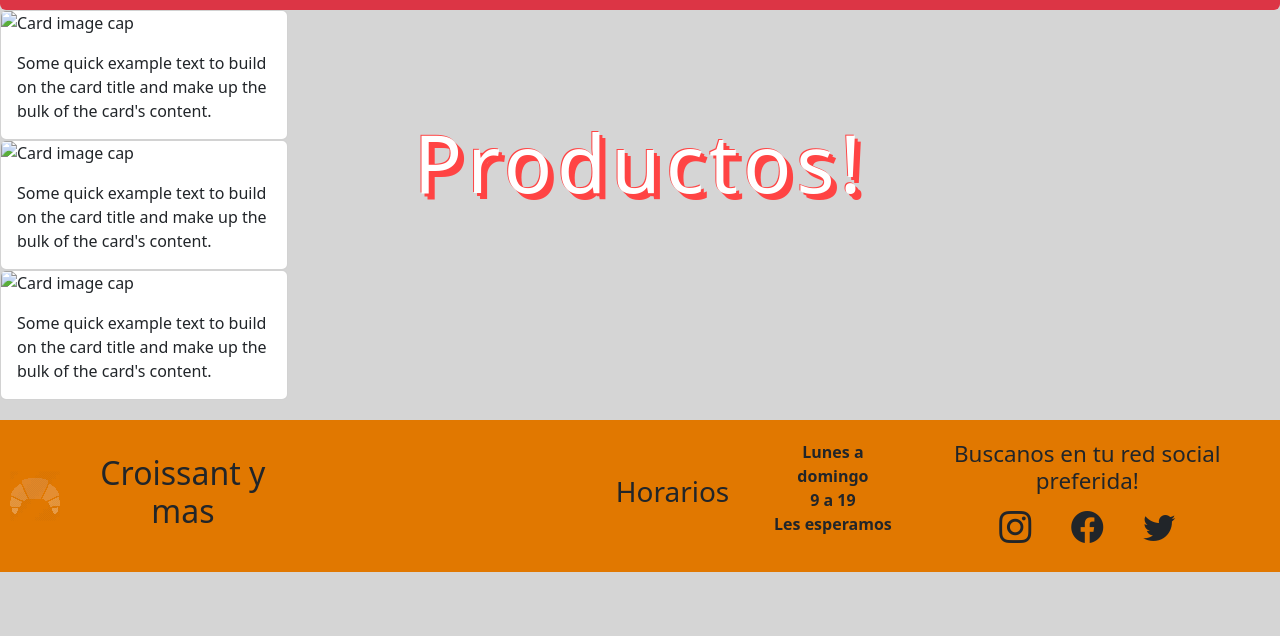
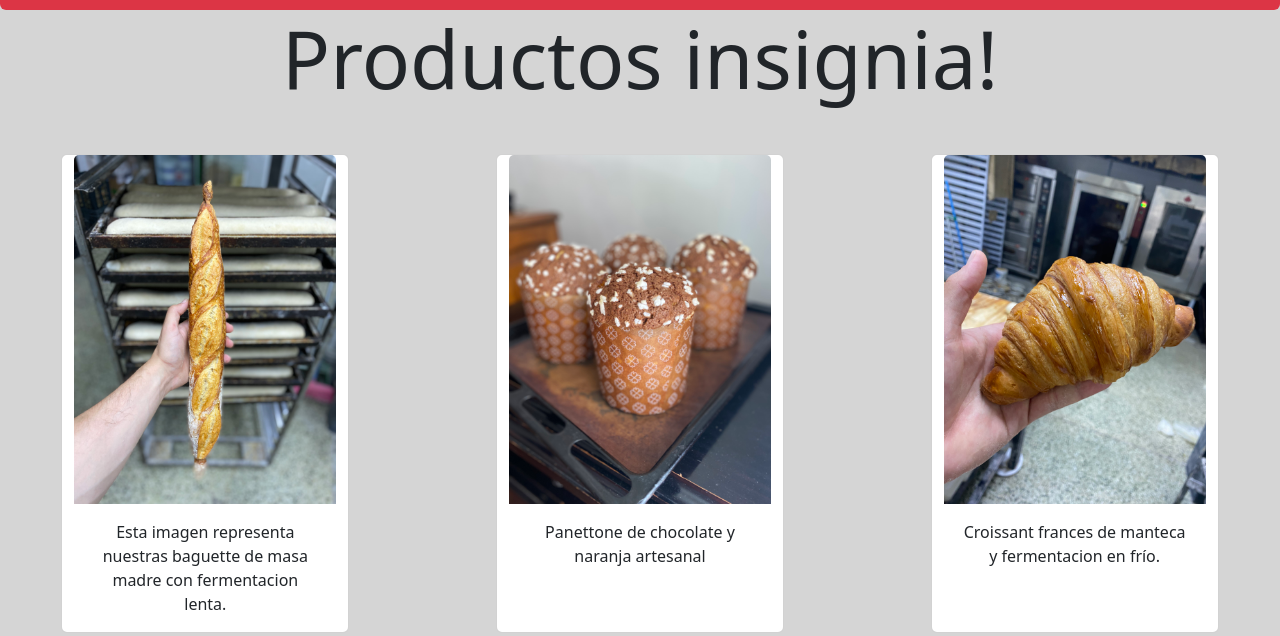
Before and after one commit to fabriziofl/preentregaferranty, a website: page pages/croissant.html in a window 1280 px wide. Shown: the part 566-1202 px from the top of the page. Before the commit the page ends 1138 px from the top, so only its background shows below. Drawn offline with nearby package versions, Linux system fonts and the light colour scheme.

Commit message:
cambios finales

```diff
--- a/pages/croissant.html
+++ b/pages/croissant.html
@@ -44,37 +44,42 @@
     </section>
 
 <main>
-
+<section>
     <div class="progress">
         <div class="progress-bar bg-danger" role="progressbar" aria-label="Danger example" style="width: 100%"
           aria-valuenow="100" aria-valuemin="0" aria-valuemax="100"></div>
       </div>
-      <div>
-        <h2 class="productos">Productos!</h2>
+     </section>
+
+
+    <div class="container-fluid">
+        <h1 class="display-1 text-center">Productos insignia!</h1>
       </div>
 
-      <section>
 
-        <div class="card" style="width: 18rem;">
-            <img class="card-img-top" src="..." alt="Card image cap">
+
+      <div class="row mt-5 tarjetas justify-content-around">
+
+        <div class="card col-sm-6 text-center" style="width: 18rem;">
+            <img class="card-img-top" src="../images/baguettemasamadre.jpeg" alt="Baguette masa madre ">
             <div class="card-body">
-              <p class="card-text">Some quick example text to build on the card title and make up the bulk of the card's content.</p>
+              <p class="card-text">Esta imagen representa nuestras baguette de masa madre con fermentacion lenta.</p>
             </div>
           </div>
-          <div class="card" style="width: 18rem;">
-            <img class="card-img-top" src="..." alt="Card image cap">
+          <div class="card col-sm-6 text-center" style="width: 18rem;">
+            <img class="card-img-top" src="../images/panettone.jpeg" alt="panettone">
             <div class="card-body">
-              <p class="card-text">Some quick example text to build on the card title and make up the bulk of the card's content.</p>
+              <p class="card-text">Panettone de chocolate y naranja artesanal</p>
             </div>
           </div>
-          <div class="card" style="width: 18rem;">
-            <img class="card-img-top" src="..." alt="Card image cap">
+          <div class="card col-sm-6 text-center" style="width: 18rem;">
+            <img class="card-img-top" src="../images/croimadre.jpeg" alt="croissant frances">
             <div class="card-body">
-              <p class="card-text">Some quick example text to build on the card title and make up the bulk of the card's content.</p>
+              <p class="card-text">Croissant frances de manteca y fermentacion en frío.</p>
             </div>
           </div>
 
-      </section>
+      </div>
 </main>
 
 
--- a/scss/pages/_croissant.scss
+++ b/scss/pages/_croissant.scss
@@ -1,15 +1,9 @@
   .productos {
-    text-align: center;
-    width: 100%;
-    margin: 0px auto;
-    color: white;
-    font-size: 80px;
-    letter-spacing: 5px;
-        top: 90%;
-    position: absolute;
-    margin-top: -40px;
+
 
     text-shadow: -1px -1px 0px rgb(255, 68, 68),
       3px 3px 0px rgb(255, 68, 68),
       6px 6px 0px rgb(255, 68, 68);
+
+      gap: 3rem;
   }
```
Also changed, not shown: pages/nuestra-historia.html (+6 -8 lines), images/baguettemasamadre.jpeg (added), images/chef.jpg (deleted), images/croimadre.jpeg (added), images/panettone.jpeg (added).
